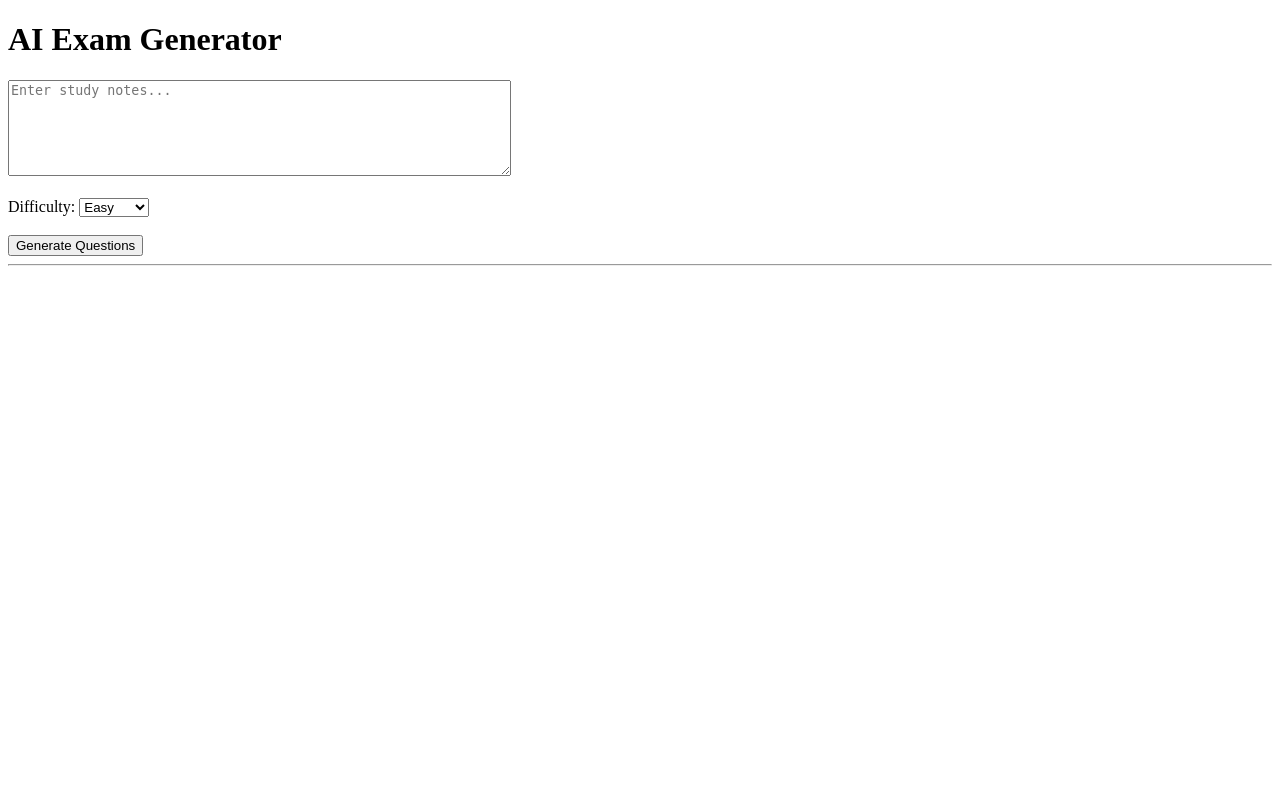
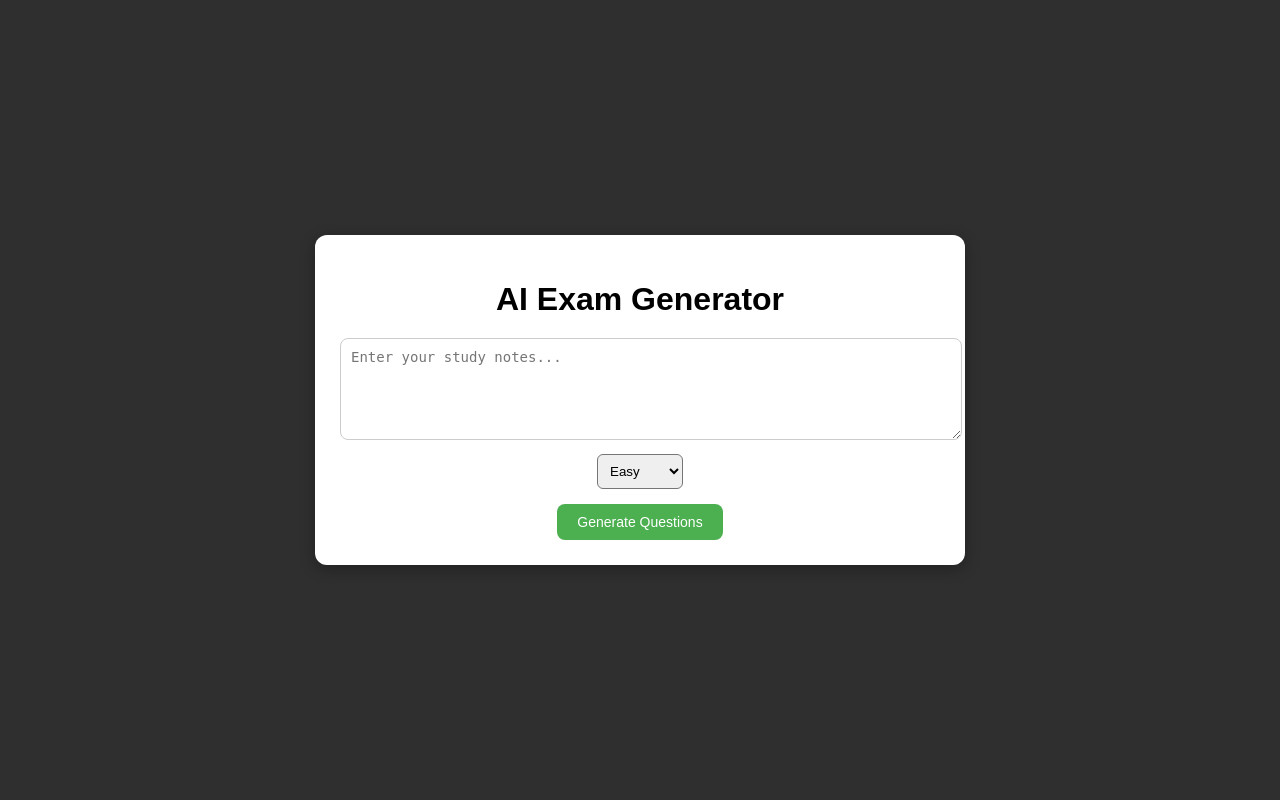
Before and after one commit to AE08-prog/aistudyassistant, a Flask app: page / in a window 1280 px wide. Run offline with Flask 3, Linux system fonts and the light colour scheme.

Commit message:
force update

```diff
--- a/app.py
+++ b/app.py
@@ -36,7 +36,7 @@ def generate_questions(notes, difficulty):
         templates = [
             "Analyse the importance of {topic} in living systems.",
             "Evaluate the role of {topic} in science.",
-            "Explain in detail how {topic functions and why it matters."
+            "Explain in detail how {topic} functions and why it matters."
         ]
 
     questions = []
--- a/templates/index.html
+++ b/templates/index.html
@@ -2,36 +2,100 @@
 <html>
 <head>
     <title>AI Exam Generator</title>
+
+    <style>
+        body {
+            font-family: Arial, sans-serif;
+            background-color: #2f2f2f; /* dark grey */
+            margin: 0;
+            padding: 0;
+            display: flex;
+            justify-content: center; /* center horizontally */
+            align-items: center;     /* center vertically */
+            height: 100vh;
+        }
+
+        .container {
+            width: 600px;
+            background: #ffffff;
+            padding: 25px;
+            border-radius: 12px;
+            box-shadow: 0 4px 15px rgba(0,0,0,0.3);
+            text-align: center; /* center text inside */
+        }
+
+        h1 {
+            margin-bottom: 20px;
+        }
+
+        textarea {
+            width: 100%;
+            padding: 10px;
+            border-radius: 8px;
+            border: 1px solid #ccc;
+            font-size: 14px;
+        }
+
+        select {
+            margin-top: 10px;
+            padding: 8px;
+            border-radius: 6px;
+        }
+
+        button {
+            margin-top: 15px;
+            padding: 10px 20px;
+            border: none;
+            border-radius: 8px;
+            background-color: #4CAF50;
+            color: white;
+            font-size: 14px;
+            cursor: pointer;
+        }
+
+        button:hover {
+            background-color: #45a049;
+        }
+
+        .questions {
+            margin-top: 20px;
+            text-align: left; /* keep questions readable */
+        }
+
+    </style>
 </head>
 <body>
 
+<div class="container">
     <h1>AI Exam Generator</h1>
 
     <form method="POST">
-    <textarea name="notes" rows="6" cols="60" placeholder="Enter study notes..."></textarea>
-    <br><br>
+        <textarea name="notes" rows="5" placeholder="Enter your study notes..."></textarea>
 
-    <label>Difficulty:</label>
+        <br>
+
         <select name="difficulty">
             <option value="easy">Easy</option>
             <option value="medium">Medium</option>
             <option value="hard">Hard</option>
         </select>
 
-    <br><br>
+        <br>
+
         <button type="submit">Generate Questions</button>
     </form>
 
-<hr>
-
     {% if questions %}
-<h2>Generated Questions:</h2>
+    <div class="questions">
+        <h3>Generated Questions:</h3>
         <ol>
             {% for q in questions %}
                 <li>{{ q }}</li>
             {% endfor %}
         </ol>
+    </div>
     {% endif %}
+</div>
 
 </body>
 </html>
```
Also changed, not shown: README.md. Lines whose indentation alone changed are shown as unchanged.
